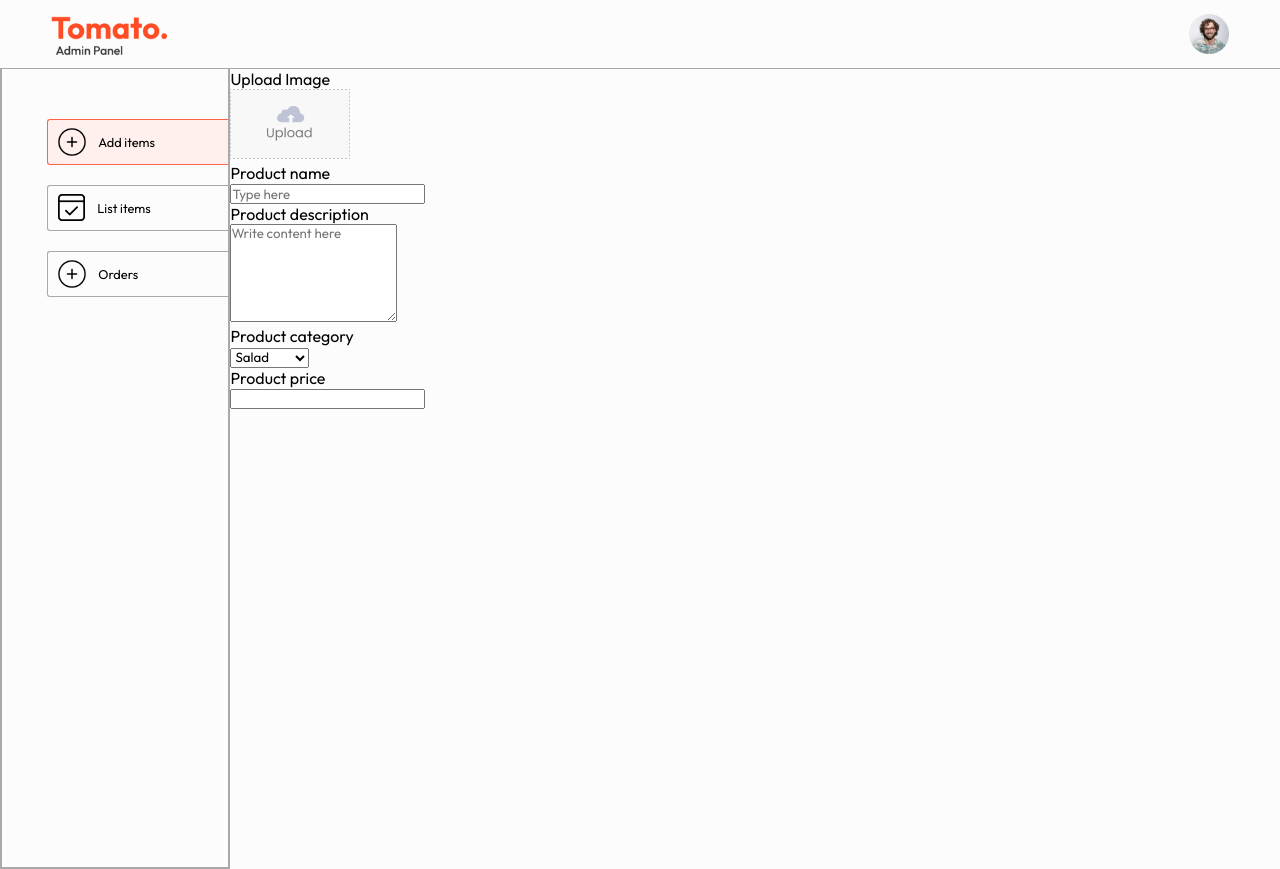
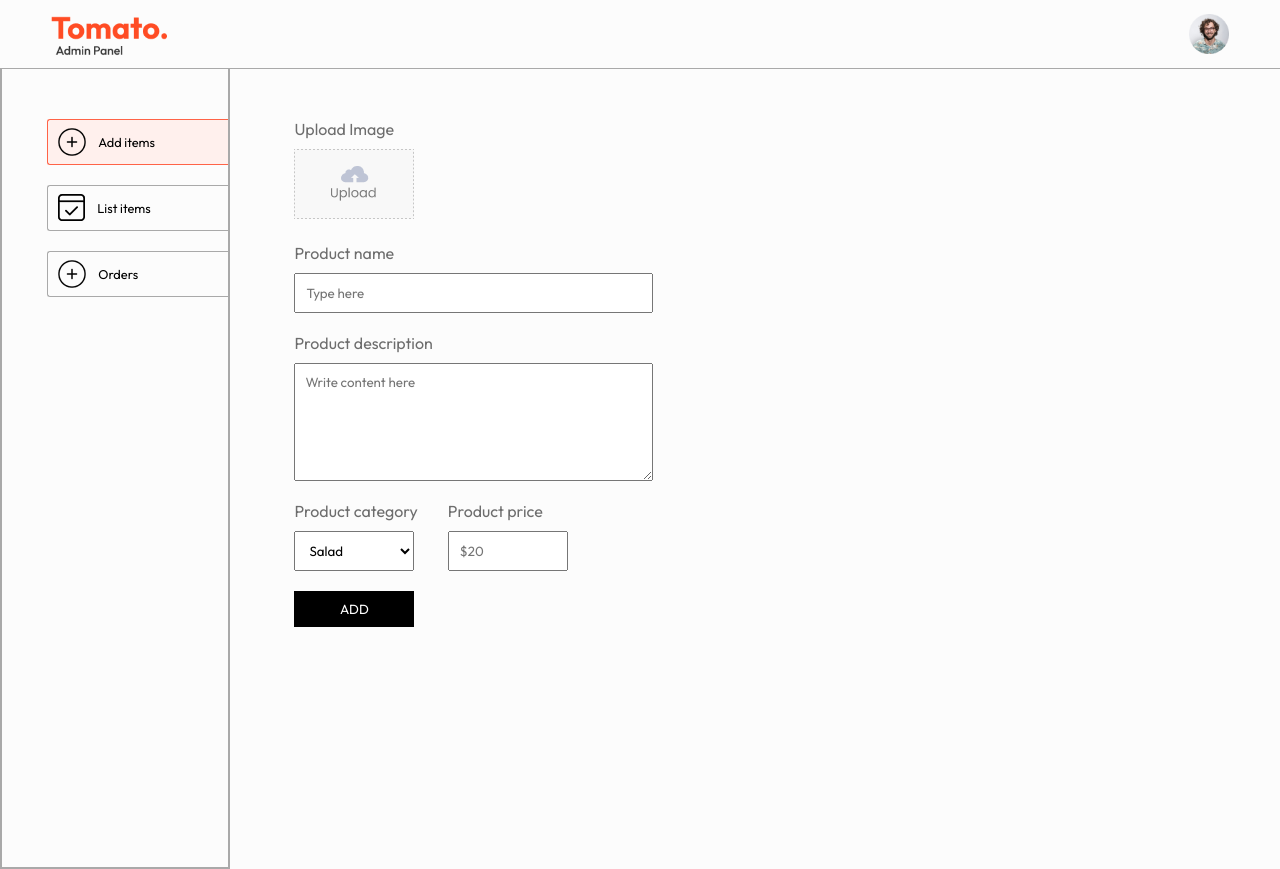
Before and after one commit to C3EQUALZz/crusty-delivery, a React (Vite) app in the folder admin/: page /add in a window 1280 px wide. Built offline with nearby package versions, Linux system fonts and the light colour scheme.

Commit message:
added admin page for add tsx

```diff
--- a/admin/src/App.tsx
+++ b/admin/src/App.tsx
@@ -4,10 +4,13 @@ import {Routes, Route} from "react-router-dom";
 import {Add} from "./pages/Add/Add.tsx";
 import {Orders} from "./pages/Orders/Orders.tsx";
 import {List} from "./pages/List/List.tsx";
+import {ToastContainer} from "react-toastify";
+import "react-toastify/dist/ReactToastify.css"
 
 export const App = () => {
     return (
         <div>
+            <ToastContainer />
             <Navbar/>
             <hr/>
             <div className="app-content">
--- a/admin/src/index.css
+++ b/admin/src/index.css
@@ -26,3 +26,9 @@ hr {
 .app-content {
     display: flex;
 }
+
+.flex-col {
+    display: flex;
+    flex-direction: column;
+    gap: 10px;
+}
--- a/admin/src/pages/Add/Add.css
+++ b/admin/src/pages/Add/Add.css
@@ -0,0 +1,42 @@
+.add {
+    width: 70%;
+    margin-left: max(5vw, 25px);
+    margin-top: 50px;
+    color: #6d6d6d;
+    font-size: 16px;
+}
+
+.add form {
+    gap: 20px;
+}
+
+.add-img-upload img {
+    width: 120px;
+}
+
+.add-product-name, .add-product-description {
+    width: max(40%, 280px);
+}
+
+.add-product-name input, .add-product-description textarea {
+    padding: 10px;
+}
+
+.add-category-price {
+    display: flex;
+    gap: 30px;
+}
+
+.add-category-price select, .add-category-price input {
+    max-width: 120px;
+    padding: 10px;
+}
+
+.add-button {
+    max-width: 120px;
+    border: none;
+    padding: 10px;
+    background-color: black;
+    color: white;
+    cursor: pointer;
+}
--- a/admin/src/pages/Add/Add.tsx
+++ b/admin/src/pages/Add/Add.tsx
@@ -1,31 +1,92 @@
+import React from "react"
 import "./Add.css"
 import {assets} from "../../assets/assets.ts";
+import {useState} from "react";
+import axios from "axios";
+import {toast} from "react-toastify";
 
 export const Add = () => {
+    const url = "http://localhost:4000";
+    const [image, setImage] = useState<File>();
+    const [data, setData] = useState({
+        name: "",
+        description: "",
+        price: "",
+        category: "Salad"
+    });
+    const onChangeHandler = (event: React.ChangeEvent<HTMLInputElement | HTMLTextAreaElement | HTMLSelectElement>) => {
+        const name = event.target.name;
+        const value = event.target.value;
+        setData(prev => ({...prev, [name]: value}));
+    }
+
+    const onSubmitHandler = async (event: React.FormEvent<HTMLFormElement>) => {
+        event.preventDefault();
+        const formData = new FormData();
+        formData.append("name", data.name);
+        formData.append("description", data.description);
+        formData.append("price", String(data.price));
+        formData.append("category", data.category);
+        if (image) {
+            formData.append("image", image);
+        }
+        const response = await axios.post(`${url}/api/food/`, formData);
+        if (response.data.success) {
+            setData({
+                name: "",
+                description: "",
+                price: "",
+                category: "Salad"
+            })
+            setImage(undefined);
+            toast.success(response.data.message);
+        } else {
+            toast.error(response.data.message);
+        }
+    }
 
     return (
         <div className="add">
-            <form className="flex-col">
+            <form className="flex-col" onSubmit={onSubmitHandler}>
                 <div className="add-img-upload flex-col">
                     <p>Upload Image</p>
                     <label htmlFor="image">
-                        <img src={assets.upload_area} alt="image for button 'upload area'"/>
+                        <img
+                            src={image ? URL.createObjectURL(image) : assets.upload_area}
+                            alt="image for button 'upload area'"
+                        />
                     </label>
-                    <input type="file" id="image" hidden required />
+                    <input
+                        onChange={(event) => {
+                            if (event.target.files) {
+                                setImage(event.target.files[0]);
+                            }
+                        }}
+                        type="file"
+                        id="image"
+                        hidden
+                        required
+                    />
                 </div>
                 <div className="add-product-name flex-col">
                     <p>Product name</p>
-                    <input type="text" name="name" placeholder="Type here" />
+                    <input onChange={onChangeHandler} value={data.name} type="text" name="name"
+                           placeholder="Type here"/>
                 </div>
                 <div className="add-product-description flex-col">
                     <p>Product description</p>
-
-                    <textarea name="description" rows="6" placeholder="Write content here" required/>
+                    <textarea onChange={onChangeHandler}
+                              value={data.description}
+                              name="description"
+                              rows={6}
+                              placeholder="Write content here"
+                              required
+                    />
                 </div>
                 <div className="add-category-price">
                     <div className="add-category flex-col">
                         <p>Product category</p>
-                        <select name="category">
+                        <select onChange={onChangeHandler} name="category">
                             <option value="Salad">Salad</option>
                             <option value="Rolls">Rolls</option>
                             <option value="Deserts">Deserts</option>
@@ -38,9 +99,11 @@ export const Add = () => {
                     </div>
                     <div className="add-price flex-col">
                         <p>Product price</p>
-                        <input type="Number" name="price" />
+                        <input onChange={onChangeHandler} value={data.price} type="Number" name="price"
+                               placeholder="$20"/>
                     </div>
                 </div>
+                <button type="submit" className="add-button">ADD</button>
             </form>
         </div>
     )
```
